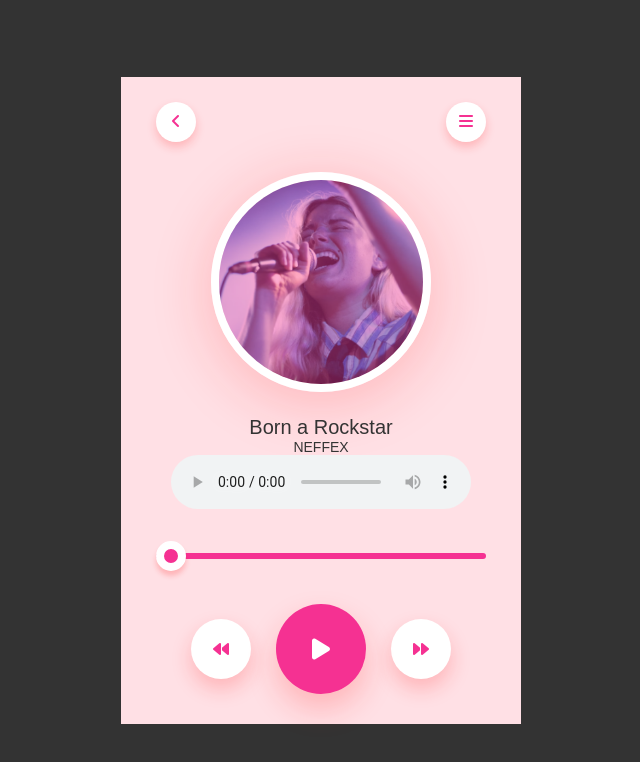
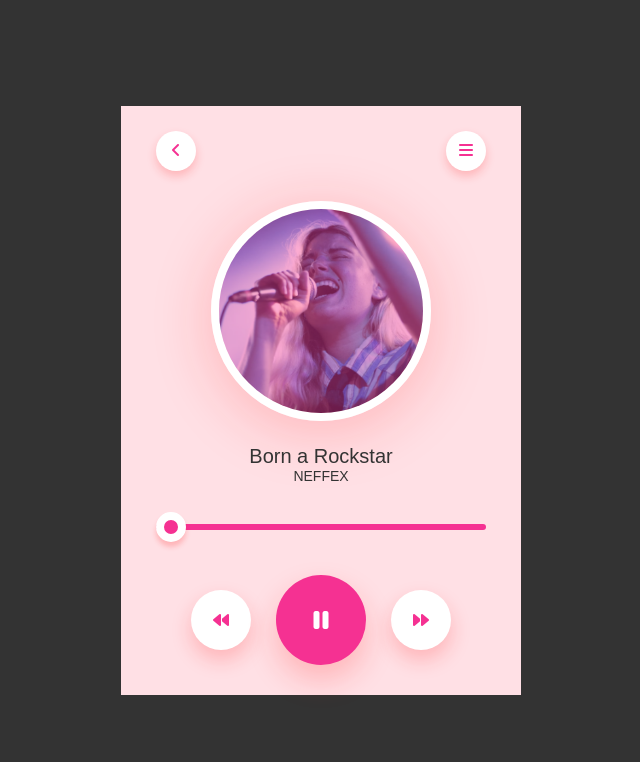
Before and after one commit to leyli00/JavaScript-Projects, a plain HTML site: page Music_Player/index.html in a window 1280 px wide. Both pictures are taken after a click on the element 640 px from the left and 648 px from the top of the page. Shown: the whole page, without its empty margins (319-959 px from the left). Drawn offline with Linux system fonts and the light colour scheme.

Commit message:
Music Player project javascrpt part completed

```diff
--- a/Music_Player/index.html
+++ b/Music_Player/index.html
@@ -24,14 +24,14 @@
             <p>NEFFEX</p>
 
 
-            <audio controls>
+            <audio  id="song">
                 <source src="media/NEFFEX.mp3" type="audio/mpeg">
             </audio>
             <input id="progress" type="range" value="0">
 
             <div class="controls">
                 <div><i class="fa-solid fa-backward"></i></div>
-                <div><i class="fa-solid fa-play"></i></div>
+                <div onclick="playPause()"><i class="fa-solid fa-play" id="ctrlIcon"></i></div>
                 <div><i class="fa-solid fa-forward"></i></div>
             </div>
 
--- a/Music_Player/script.js
+++ b/Music_Player/script.js
@@ -0,0 +1,34 @@
+let progress = document.getElementById("progress");
+let song = document.getElementById("song");
+let ctrlIcon = document.getElementById("ctrlIcon");
+
+song.onloadedmetadata = function(){
+    progress.max = song.duration;
+    progress.value = song.currentTime;
+}
+
+function playPause(){
+    if(ctrlIcon.classList.contains("fa-pause")){
+        song.pause();
+        ctrlIcon.classList.remove("fa-pause");
+        ctrlIcon.classList.add("fa-play");
+    }
+    else{
+        song.play();
+        ctrlIcon.classList.add("fa-pause");
+        ctrlIcon.classList.remove("fa-play");
+    }
+}
+
+if(song.play()){
+    setInterval(()=>{
+        progress.value = song.currentTime;
+    },500);
+}
+
+progress.onchange = function(){
+    song.play();
+    song.currentTime = progress.value;
+    ctrlIcon.classList.add("fa-pause");
+        ctrlIcon.classList.remove("fa-play");
+}
```
